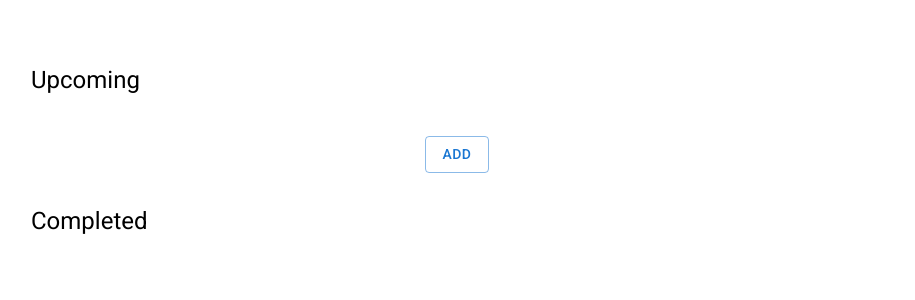
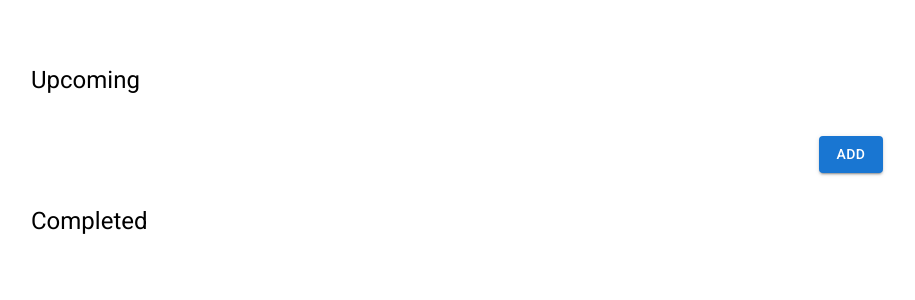
Before and after one commit to tino-junge/next-todo-app, a Next.js app: page / in a window 1280 px wide. Shown: the top 300 px of the page, without its empty margins (183-1098 px from the left). Built offline with nearby package versions, Linux system fonts and the light colour scheme.

Commit message:
Create ToDo notification

```diff
--- a/components/addTodoButton.tsx
+++ b/components/addTodoButton.tsx
@@ -1,10 +1,12 @@
 import Box from '@mui/material/Box';
 import Button from '@mui/material/Button';
+import Container from '@mui/material/Container';
 import Dialog from '@mui/material/Dialog';
 import DialogActions from '@mui/material/DialogActions';
 import DialogContent from '@mui/material/DialogContent';
 import DialogTitle from '@mui/material/DialogTitle';
 import TextField from '@mui/material/TextField';
+import { useSnackbar } from 'notistack';
 import { ChangeEvent, useState } from 'react';
 
 import { useTodosContext } from '../context/todosContext';
@@ -12,6 +14,7 @@ import { DatePicker } from './datePicker';
 
 export function AddTodoButton() {
   const { addTodo } = useTodosContext();
+  const { enqueueSnackbar } = useSnackbar();
   const [open, setOpen] = useState(false);
   const [isFormInvalid, setIsFormInvalid] = useState(false);
   const [description, setDescription] = useState('');
@@ -35,7 +38,7 @@ export function AddTodoButton() {
     setDueDate(new Date());
   };
 
-  const handleAdd = () => {
+  const handleSubmit = () => {
     if (!description) {
       setIsFormInvalid(true);
       return;
@@ -43,11 +46,23 @@ export function AddTodoButton() {
     addTodo(description, dueDate);
     setOpen(false);
     resetForm();
+    enqueueSnackbar('Todo created!', {
+      variant: 'success',
+      persist: false,
+    });
   };
 
   return (
-    <Box>
-      <Button variant="outlined" onClick={handleClickOpen}>
+    <Container maxWidth="md">
+      <Box
+        sx={{
+          display: 'flex',
+          flexDirection: 'column',
+          alignItems: 'flex-end',
+          minWidth: 300,
+        }}
+      >
+        <Button variant="contained" onClick={handleClickOpen}>
           Add
         </Button>
         <Dialog open={open} onClose={handleClose} maxWidth="lg">
@@ -69,10 +84,11 @@ export function AddTodoButton() {
             <DatePicker date={dueDate} setDate={setDueDate} />
           </DialogContent>
           <DialogActions>
-          <Button onClick={handleAdd}>Add</Button>
+            <Button onClick={handleSubmit}>Add</Button>
             <Button onClick={handleClose}>Cancel</Button>
           </DialogActions>
         </Dialog>
       </Box>
+    </Container>
   );
 }
```
Lines whose indentation alone changed are shown as unchanged.
